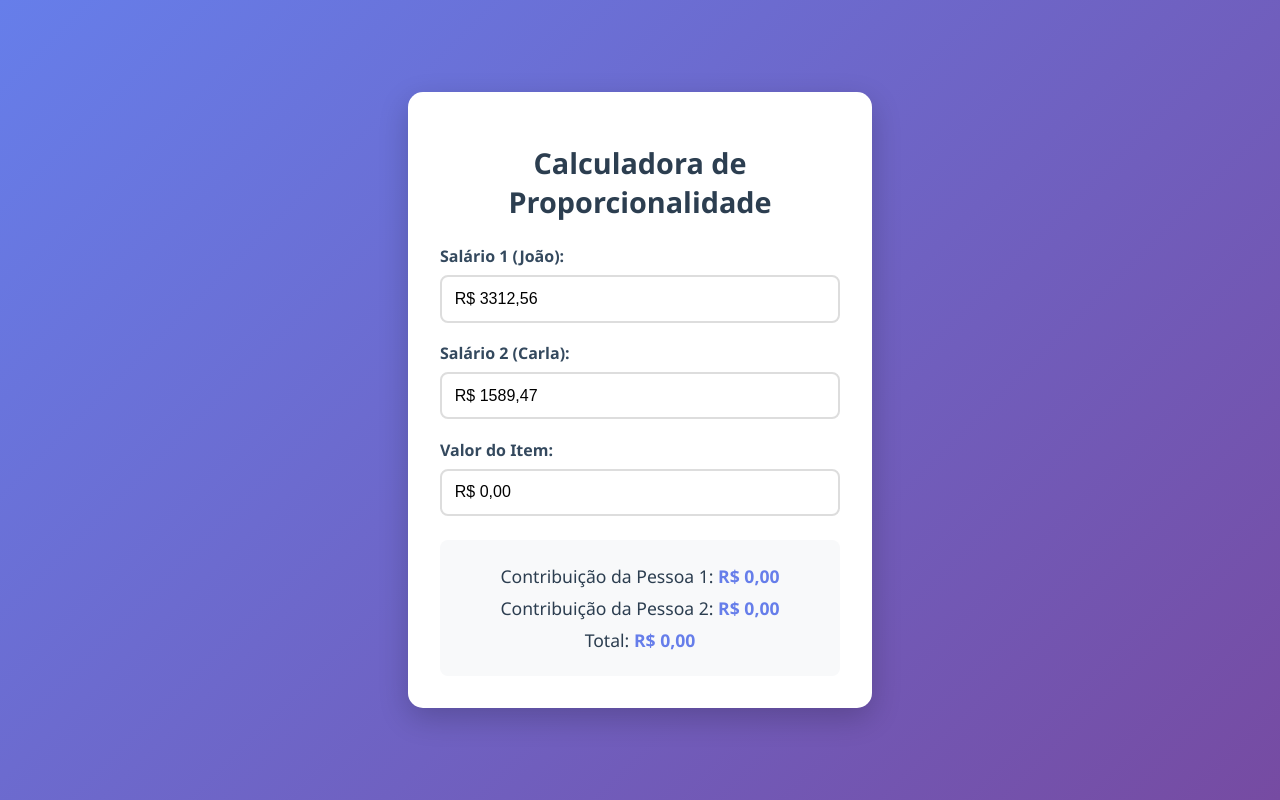
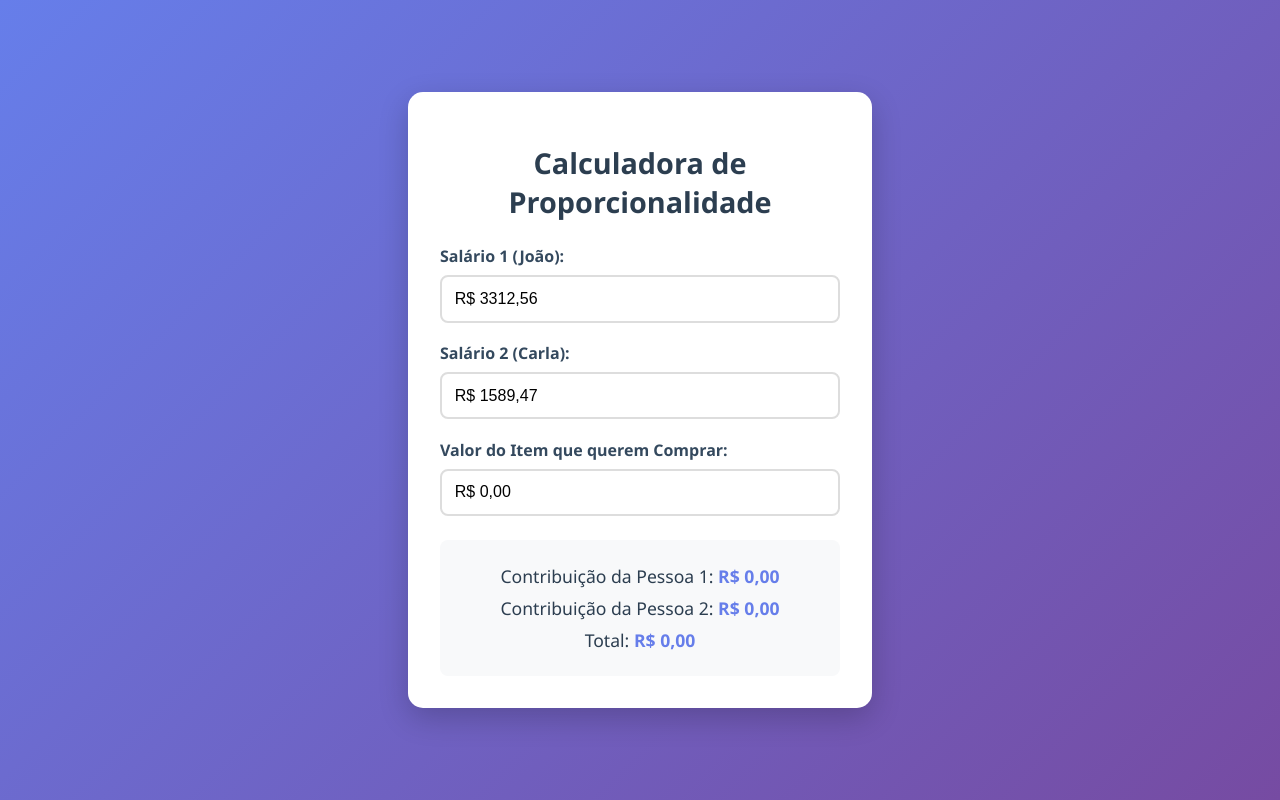
Before and after one commit to victorbrax/calculadora-casal, a plain HTML site: page index.html in a window 1280 px wide. Drawn offline with Linux system fonts and the light colour scheme.

Commit message:
Update index.html

```diff
--- a/index.html
+++ b/index.html
@@ -135,7 +135,7 @@
       <input type="text" id="salary2" placeholder="R$ 3.000,00" value="R$ 1589,47">
     </div>
     <div class="input-group">
-      <label for="itemValue">Valor do Item:</label>
+      <label for="itemValue">Valor do Item que querem Comprar:</label>
       <input type="text" id="itemValue" placeholder="R$ 1.000,00" value="R$ 0,00">
     </div>
     <div class="result" id="result">
```
